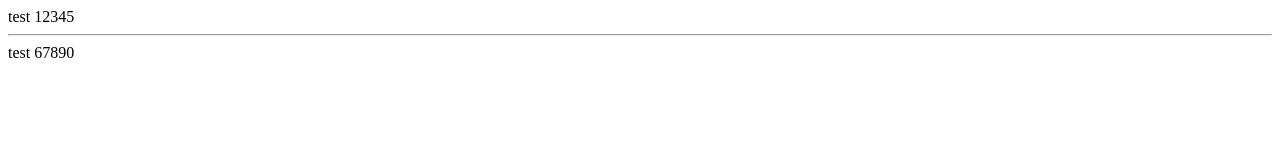
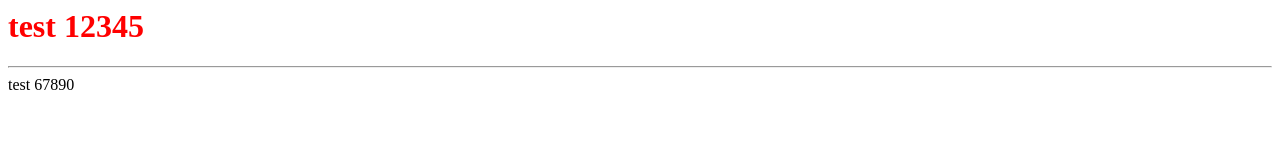
Before and after one commit to SomethingV2/SomethingV2.github.io, a plain HTML site: page index.html in a window 1280 px wide. Drawn offline with Linux system fonts and the light colour scheme.

Commit message:
modificare test

```diff
--- a/index.html
+++ b/index.html
@@ -1,9 +1,10 @@
+<link rel="stylesheet" href="test.css">
 <html>
 <head>
 <title> titlu test</title>
 </head>
 <body>
-test 12345
+<h1>test 12345</h1>
 <hr>
 test 67890
 </body>
--- /dev/null
+++ b/test.css
@@ -0,0 +1,3 @@
+h1{
+    color: red;
+}
```
